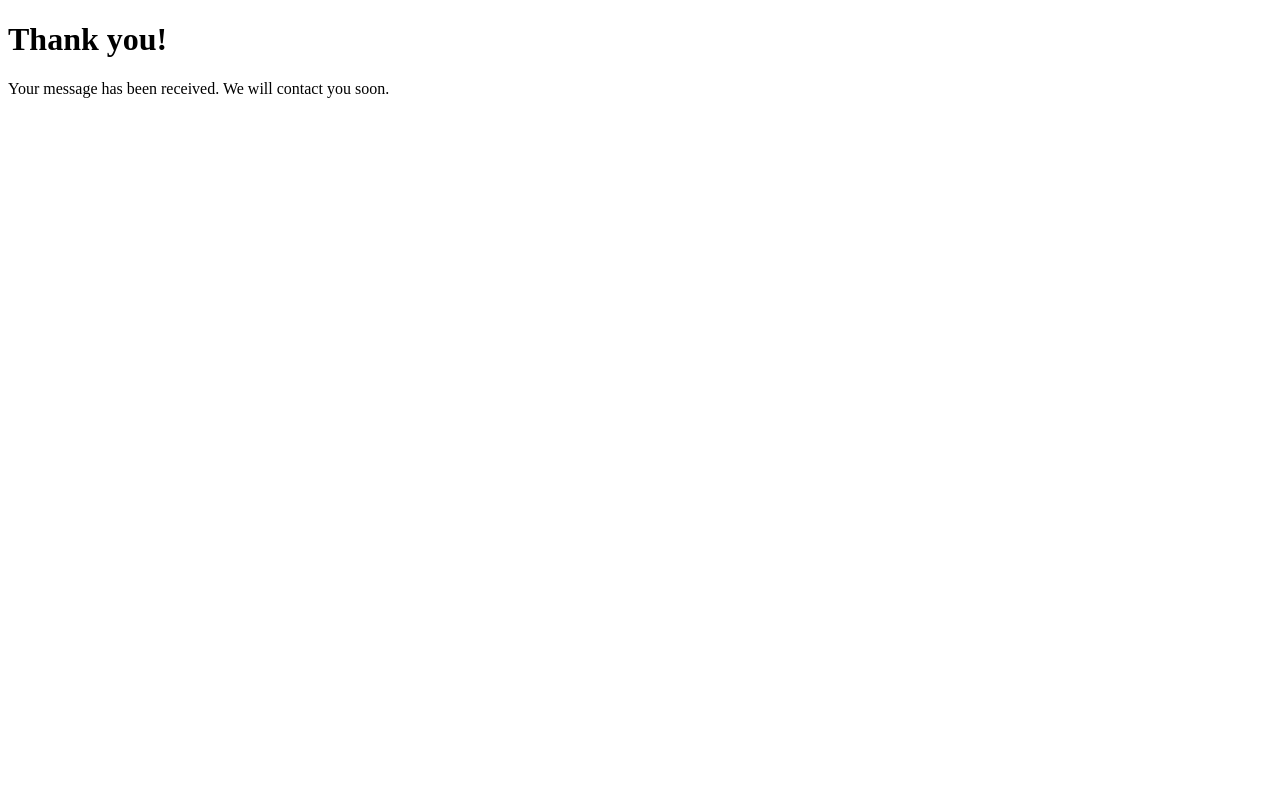
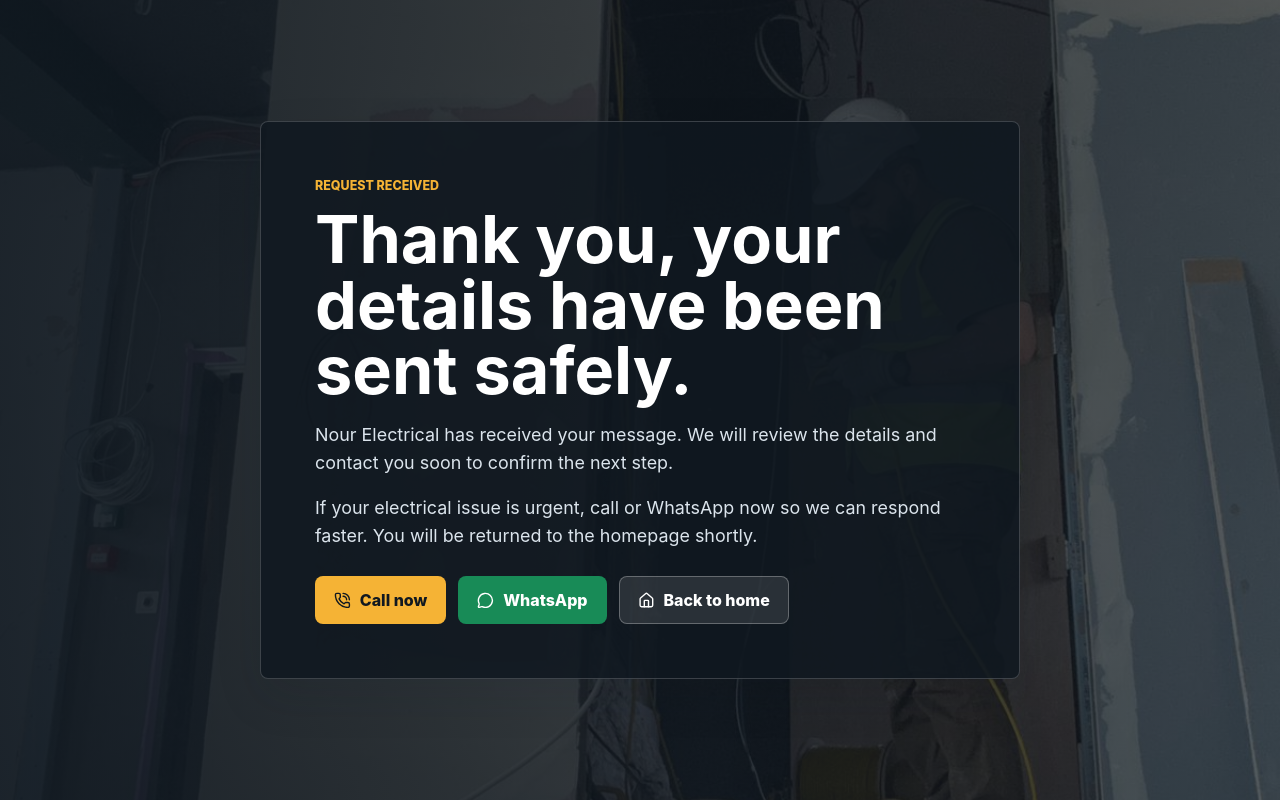
Before and after one commit to mdskillyz1/nourelectrical, a website: page thank-you.html in a window 1280 px wide. Drawn offline with nearby package versions, Linux system fonts and the light colour scheme.

Commit message:
Improve thank-you page

```diff
--- a/thank-you.html
+++ b/thank-you.html
@@ -4,9 +4,39 @@
     <meta charset="utf-8">
     <meta name="viewport" content="width=device-width, initial-scale=1">
     <title>Thank You | Nour Electrical</title>
+    <meta http-equiv="refresh" content="10;url=index.html">
+    <link rel="stylesheet" href="styles.css">
+    <script src="https://unpkg.com/lucide@latest" defer></script>
   </head>
   <body>
-    <h1>Thank you!</h1>
-    <p>Your message has been received. We will contact you soon.</p>
+    <main class="success-page">
+      <section class="success-card">
+        <p class="eyebrow">Request received</p>
+        <h1>Thank you, your details have been sent safely.</h1>
+        <p>Nour Electrical has received your message. We will review the details and contact you soon to confirm the next step.</p>
+        <p class="success-note">If your electrical issue is urgent, call or WhatsApp now so we can respond faster. You will be returned to the homepage shortly.</p>
+        <div class="hero-actions">
+          <a class="btn btn-primary" href="tel:+447862632885">
+            <i data-lucide="phone-call"></i>
+            Call now
+          </a>
+          <a class="btn btn-secondary" href="https://wa.me/447862632885">
+            <i data-lucide="message-circle"></i>
+            WhatsApp
+          </a>
+          <a class="btn btn-ghost" href="index.html">
+            <i data-lucide="home"></i>
+            Back to home
+          </a>
+        </div>
+      </section>
+    </main>
+    <script>
+      window.addEventListener("DOMContentLoaded", function () {
+        if (window.lucide) {
+          window.lucide.createIcons();
+        }
+      });
+    </script>
   </body>
 </html>
```
